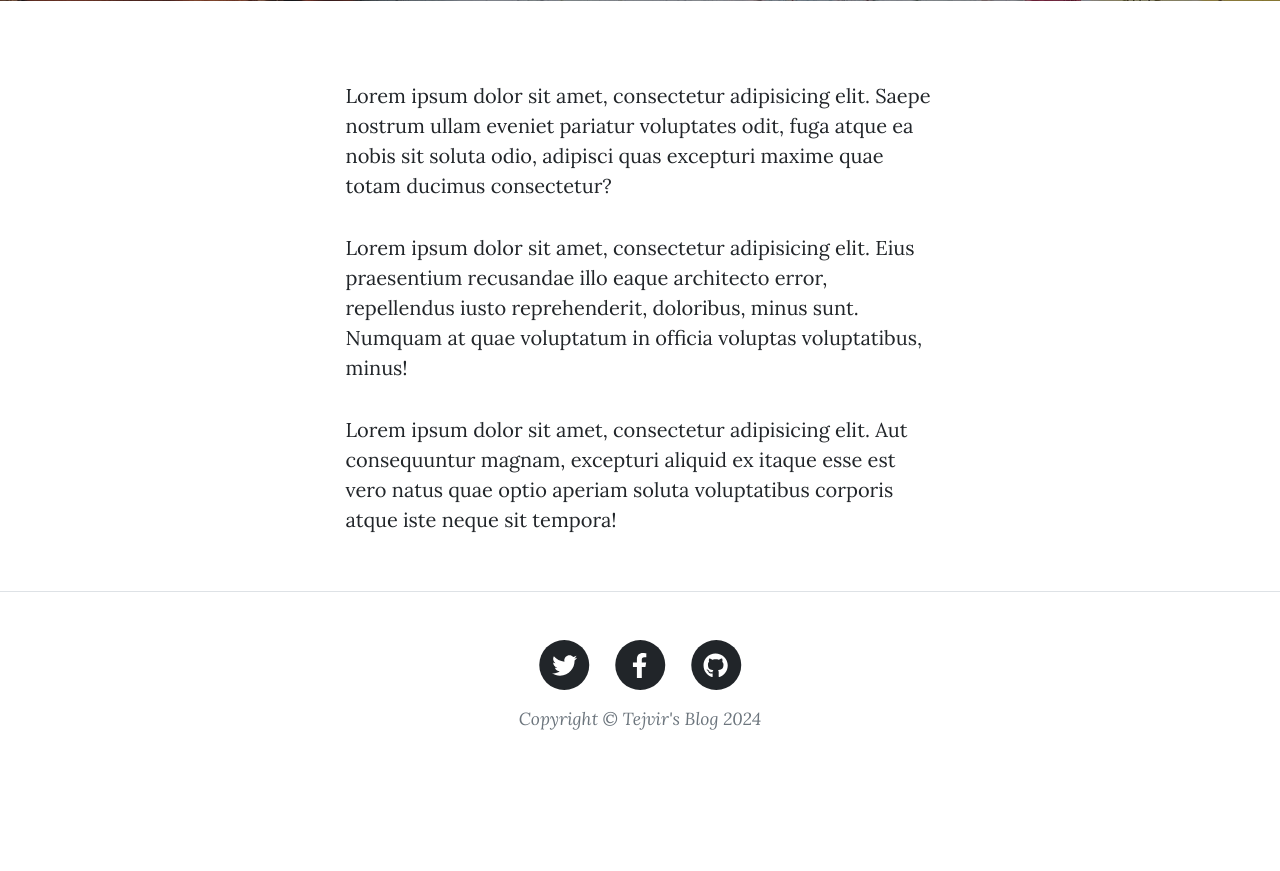
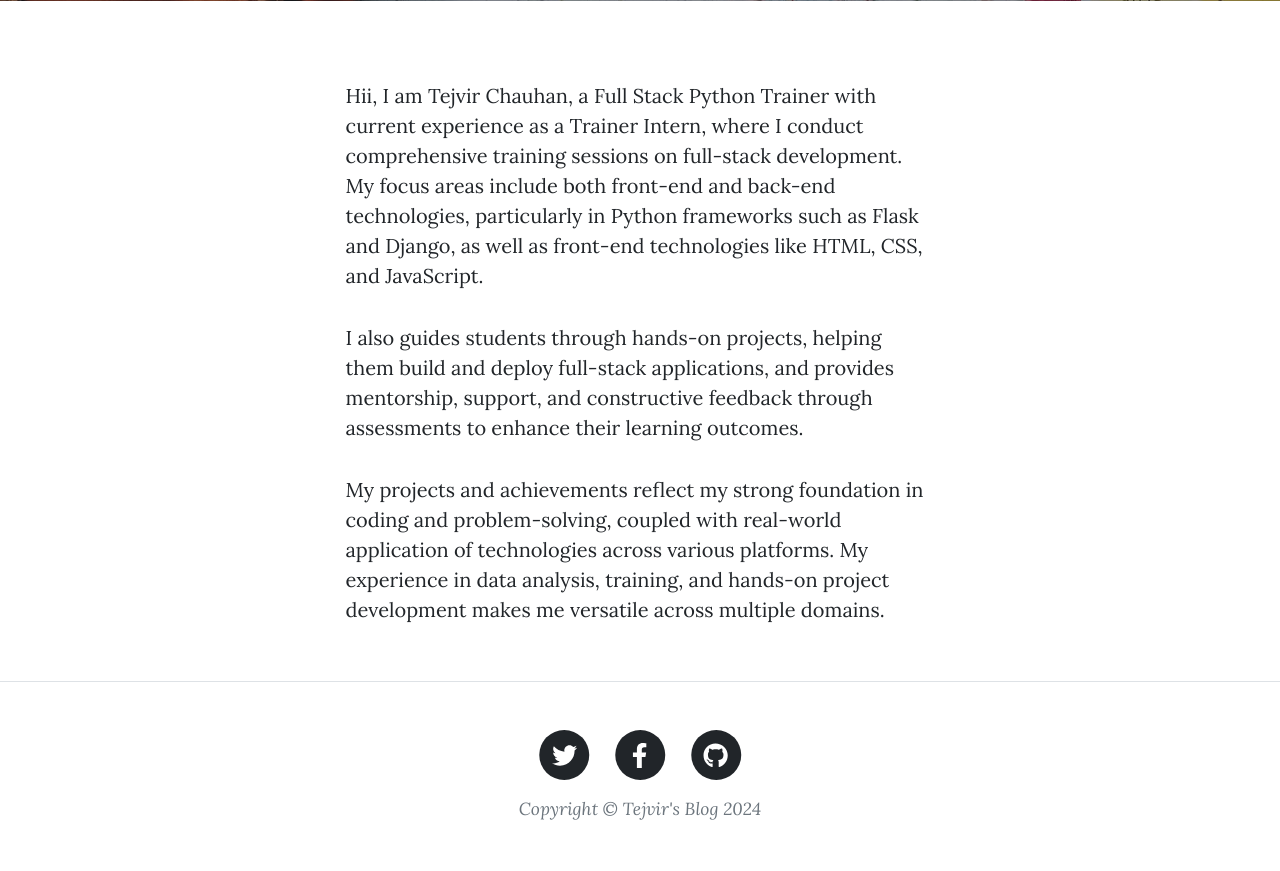
Before and after one commit to tejvir21/BlogWebsite, a Flask app: page /about in a window 1280 px wide. Shown: the part 531-1402 px from the top of the page. Before the commit the page ends 1261 px from the top, so only its background shows below. Run offline with Flask 3, Linux system fonts and the light colour scheme; some libraries are stand-ins or nearby versions.

Commit message:
Update about on 22 Sep 2024.html
I write about My Introduction in short.

```diff
--- a/templates/about.html
+++ b/templates/about.html
@@ -22,22 +22,23 @@
     <div class="row gx-4 gx-lg-5 justify-content-center">
       <div class="col-md-10 col-lg-8 col-xl-7">
         <p>
-          Lorem ipsum dolor sit amet, consectetur adipisicing elit. Saepe
-          nostrum ullam eveniet pariatur voluptates odit, fuga atque ea nobis
-          sit soluta odio, adipisci quas excepturi maxime quae totam ducimus
-          consectetur?
+          Hii, I am Tejvir Chauhan, a Full Stack Python Trainer with current experience as a Trainer Intern,
+          where I conduct comprehensive training sessions on full-stack development.
+          My focus areas include both front-end and back-end technologies,
+          particularly in Python frameworks such as Flask and Django,
+          as well as front-end technologies like HTML, CSS, and JavaScript.
         </p>
         <p>
-          Lorem ipsum dolor sit amet, consectetur adipisicing elit. Eius
-          praesentium recusandae illo eaque architecto error, repellendus iusto
-          reprehenderit, doloribus, minus sunt. Numquam at quae voluptatum in
-          officia voluptas voluptatibus, minus!
+          I also guides students through hands-on projects,
+          helping them build and deploy full-stack applications,
+          and provides mentorship, support,
+          and constructive feedback through assessments to enhance their learning outcomes.
         </p>
         <p>
-          Lorem ipsum dolor sit amet, consectetur adipisicing elit. Aut
-          consequuntur magnam, excepturi aliquid ex itaque esse est vero natus
-          quae optio aperiam soluta voluptatibus corporis atque iste neque sit
-          tempora!
+          My projects and achievements reflect my strong foundation in coding and problem-solving,
+          coupled with real-world application of technologies across various platforms.
+          My experience in data analysis, training,
+          and hands-on project development makes me versatile across multiple domains.
         </p>
       </div>
     </div>
```
